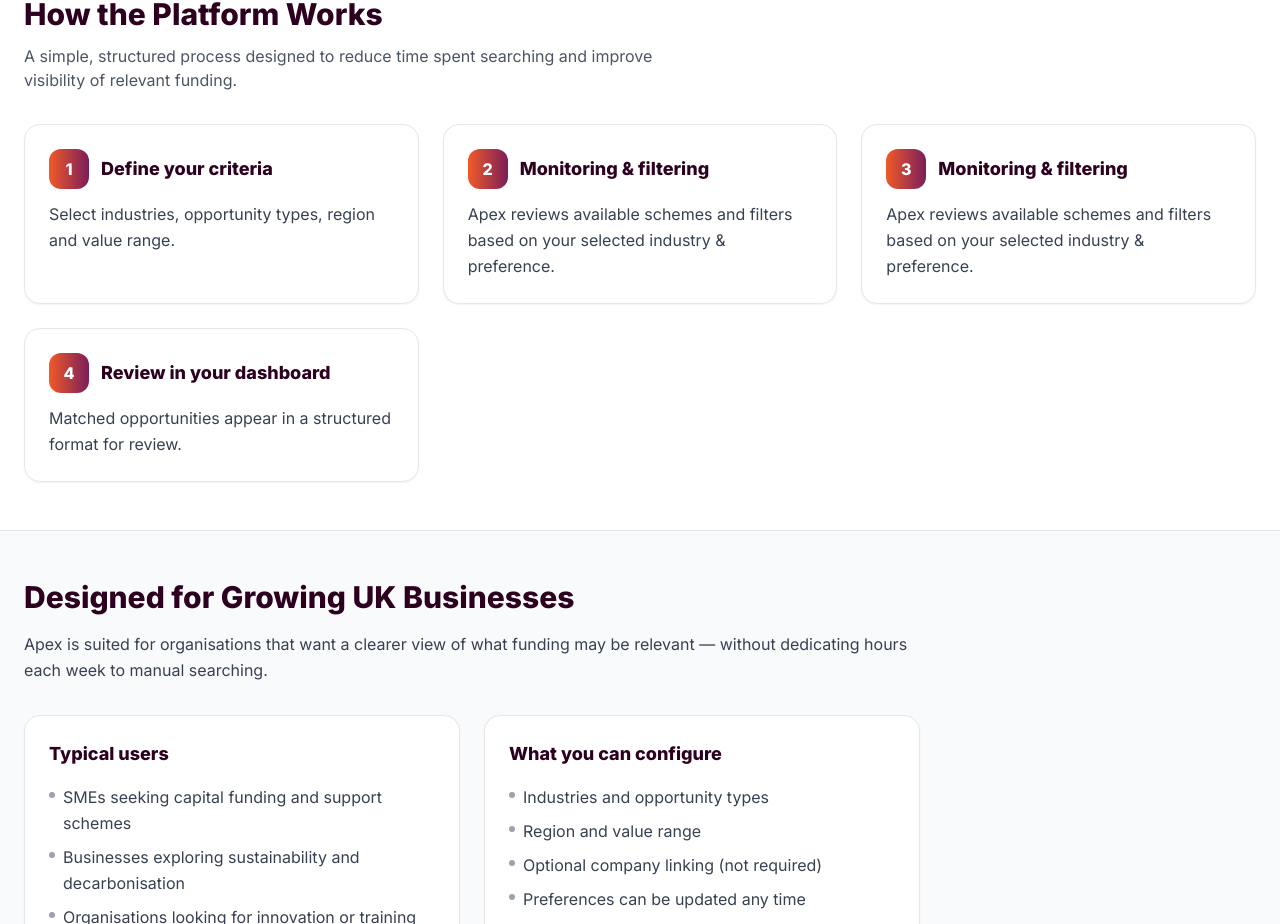
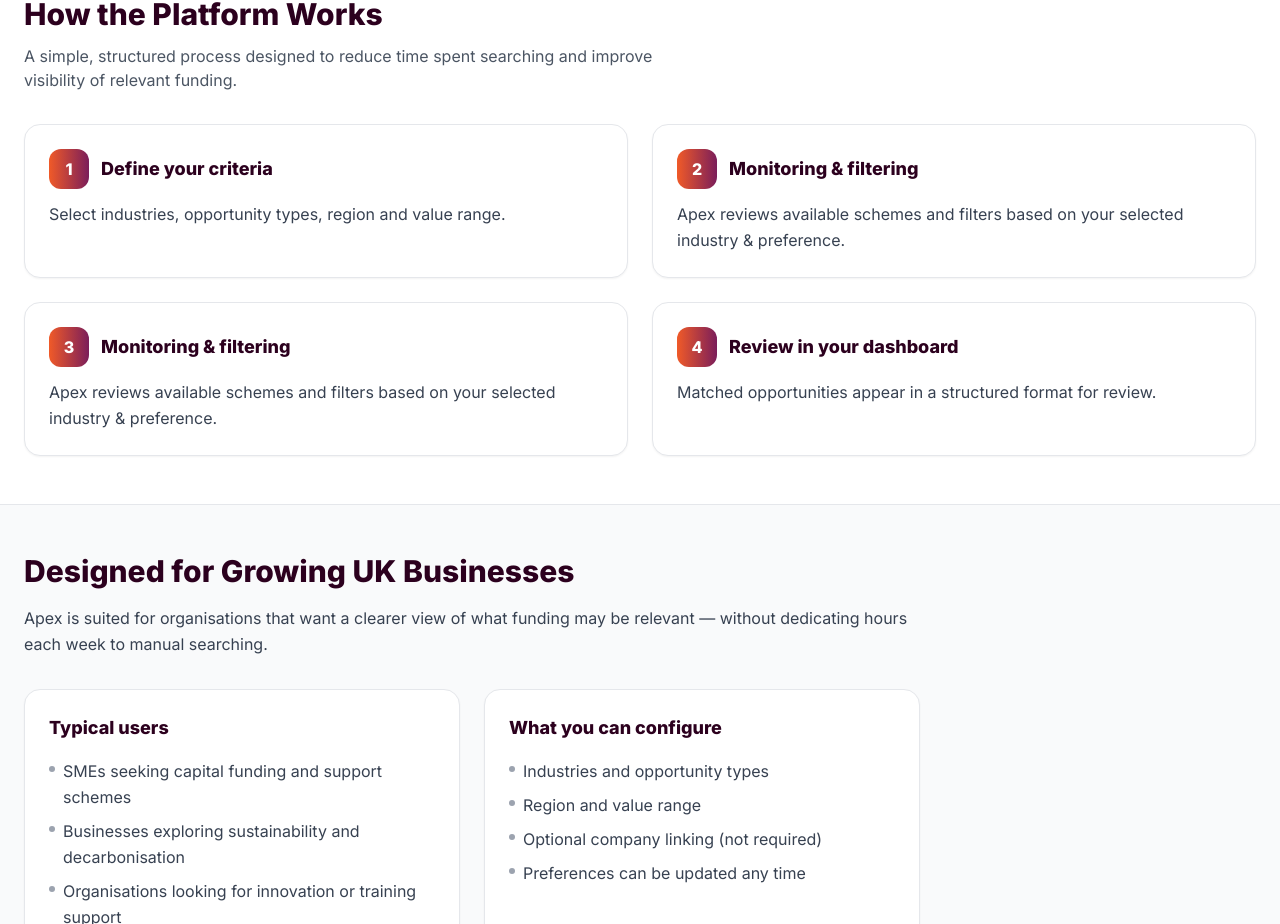
Before and after one commit to J-J-Day/apex-portal, a Next.js app: page /landing in a window 1280 px wide. Shown: the part 1280-2204 px from the top of the page. Built offline with nearby package versions, Linux system fonts and the light colour scheme.

Commit message:
Update page.tsx

```diff
--- a/app/landing/page.tsx
+++ b/app/landing/page.tsx
@@ -179,7 +179,7 @@
   A simple, structured process designed to reduce time spent searching and improve visibility of relevant funding.
 </p>
 
-          <div className="mt-8 grid md:grid-cols-3 gap-6">
+          <div className="mt-8 grid md:grid-cols-2 gap-6">
             <StepCard
               step="1"
               title="Define your criteria"
```
